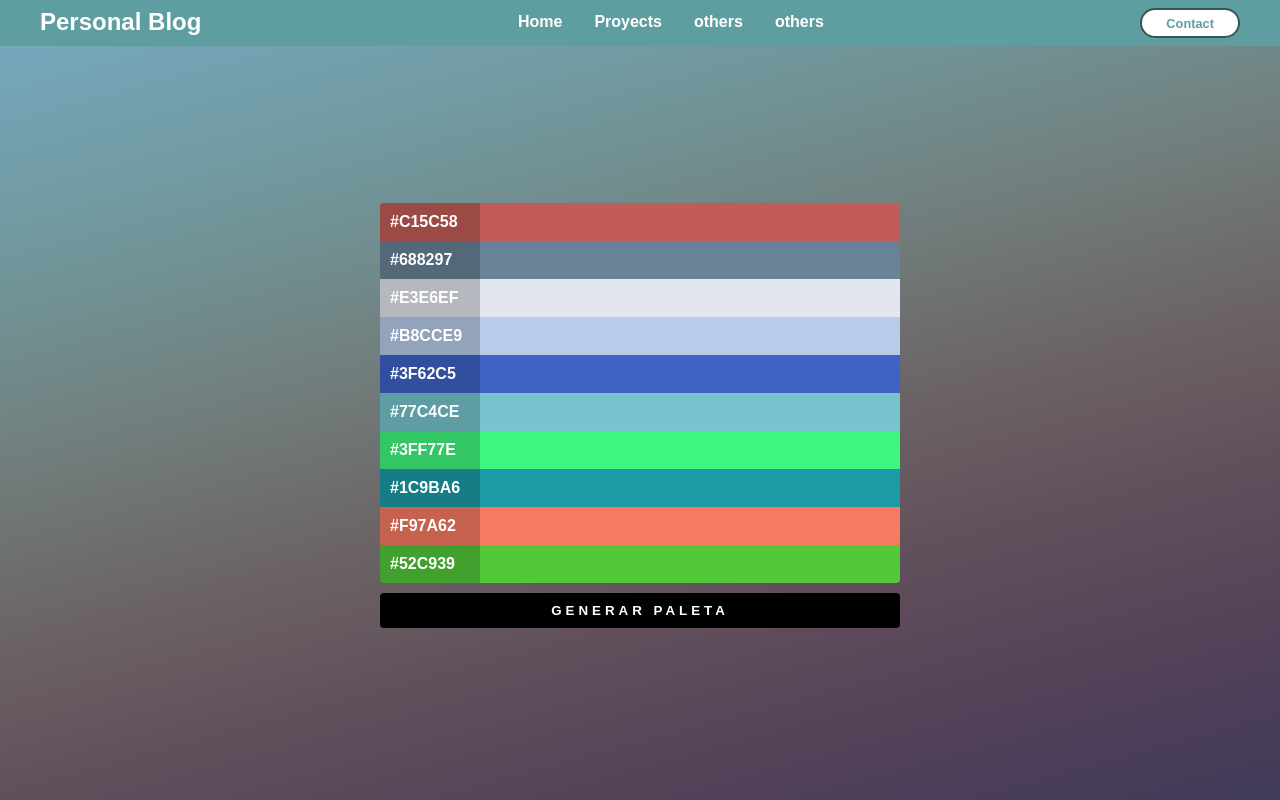
After one commit to CF255/portafolios, a PHP site: page /views/paletadecolores.html in a window 1280 px wide. The commit adds this page. Run offline with PHP 8.4, Linux system fonts and the light colour scheme.

Commit message:
add pallet colors

```diff
--- a/index.php
+++ b/index.php
@@ -125,6 +125,11 @@ https://cdn.jsdelivr.net/npm/swiper@9.4.1/modules/scrollbar/scrollbar.min.css
                     <h2>Ahorcado</h2>
                     <a href="views/ahorcado.html" class="btnenter">ENTER</a>
                 </li>
+                <li class="card">
+                    <div class="img"><img src="public/src/paletadecolores.png" alt="img" draggable="false"></div>
+                    <h2>Paleta de Colores</h2>
+                    <a href="views/paletadecolores.html" class="btnenter">ENTER</a>
+                </li>
             </ul>
             <a href="views/vermasapp.html" class="vertodo">ver todo...</a>
             <i id="rigth" class="fa-solid fa-angle-right"></i>
--- /dev/null
+++ b/public/css/paletadecolores.css
@@ -0,0 +1,49 @@
+body{
+    background-image: linear-gradient(165deg, #78a8c0 0, #75a5b8 6.25%, #73a0ae 12.5%, #729ba3 18.75%, #719498 25%, #718c8d 31.25%, #718382 37.5%, #707978 43.75%, #6e6e6e 50%, #6b6366 56.25%, #675a60 62.5%, #62515c 68.75%, #5d4a5a 75%, #564559 81.25%, #504058 87.5%, #483d59 93.75%, #403b59 100%);
+    height: 100%;
+    top: 200px;
+    margin: 0;
+    display: grid;
+    place-items: center;
+    min-height: 100vh;
+    font-weight: bold;
+    padding-top: 20px ;
+}
+
+html{
+    height: 100%;
+}
+
+#palleteContainer{
+    width: 520px;
+    display: flex;
+    flex-direction: column;
+    margin: 10px 0;
+    border-radius: 4px;
+    overflow: hidden;
+}
+
+.palleteItem{
+    transition: background-color .5s;
+}
+
+.palleteItem span{
+    padding: 10px;
+    background-color: rgba(0, 0, 0, 0.2);
+    color: #fff;
+    display: inline-block;
+    min-width: 100px;
+}
+
+button{
+    font-weight: bold;
+    letter-spacing: 4px;
+    text-transform: uppercase;
+    cursor: pointer;
+    width: 100%;
+    padding: 10px;
+    border: none;
+    color: #fff;
+    border-radius: 4px;
+    background: black;
+}
--- /dev/null
+++ b/public/js/paletadecolores.js
@@ -0,0 +1,30 @@
+const palleteContainer = document.getElementById('palleteContainer');
+const colorValues = ['1','2','3','4','5','6','7','8','9','A','B','C','E','F'];
+const PALLETE_SIZE = 10;
+
+const createPallete = ()=>{
+    for(let i =0; i<PALLETE_SIZE;i++){
+        const palleteElement = document.createElement('div');
+        palleteElement.classList.add('palleteItem');
+        palleteContainer.appendChild(palleteElement);
+
+    }
+    updatePallete();
+}
+
+const colorize = (element) =>{
+    let color = '#';
+    for(let i = 0; i <6; i++){
+        const randomElement = colorValues[Math.floor(Math.random() * colorValues.length)];
+        color += randomElement;
+    }
+    element.style.backgroundColor = color;
+    element.innerHTML = `<span class = 'colorHex'>${color}</span>`
+}
+
+const updatePallete = ()=>{
+    for(let i = 0; i<palleteContainer.children.length; i++){
+        colorize(palleteContainer.children[i]);
+    }
+}
+createPallete();
--- /dev/null
+++ b/views/paletadecolores.html
@@ -0,0 +1,49 @@
+<!DOCTYPE html>
+<html lang="en">
+<head>
+    <meta charset="UTF-8">
+    <meta name="viewport" content="width=device-width, initial-scale=1.0">
+    <title>Document</title>
+
+    <link rel="stylesheet" href="https://cdnjs.cloudflare.com/ajax/libs/font-awesome/6.4.0/css/all.min.css">
+
+    <link rel="stylesheet" href="../public/css/menus.css">
+    <link rel="stylesheet" href="../public/css/paletadecolores.css">
+</head>
+<body>
+
+    <header>
+        <div class="navbar">
+            <div class="logo"><a href="#">Personal Blog</a></div>
+            <ul class="links">
+                <li><a href="../index.php">Home</a></li>
+                <li><a href="#">Proyects</a></li>
+                <li><a href="#">others</a></li>
+                <li><a href="#">others</a></li>
+            </ul>
+            <a href="#" class="actionbtn">Contact</a>
+            <div class="toggle"><i class="fa-solid fa-bars"></i></div>
+        </div>
+
+        <div class="dropdownmenu">
+            <li><a href="../index.php">Home</a></li>
+                <li><a href="#">Proyects</a></li>
+                <li><a href="#">others</a></li>
+                <li><a href="#">others</a></li>
+                <li><a href="#" class="actionbtn">Contact</a></li>
+        </div>
+    </header>
+
+    <div>
+        <div id="palleteContainer"></div>
+        <button onclick="updatePallete()">Generar paleta</button>
+    </div>
+
+
+
+
+    <script src="../public/js/menus.js"></script>
+    <script src="../public/js/paletadecolores.js"></script>
+
+</body>
+</html>
```
Also changed, not shown: views/vermasapp.html (+9 -1 lines), public/src/paletadecolores.png (added).
